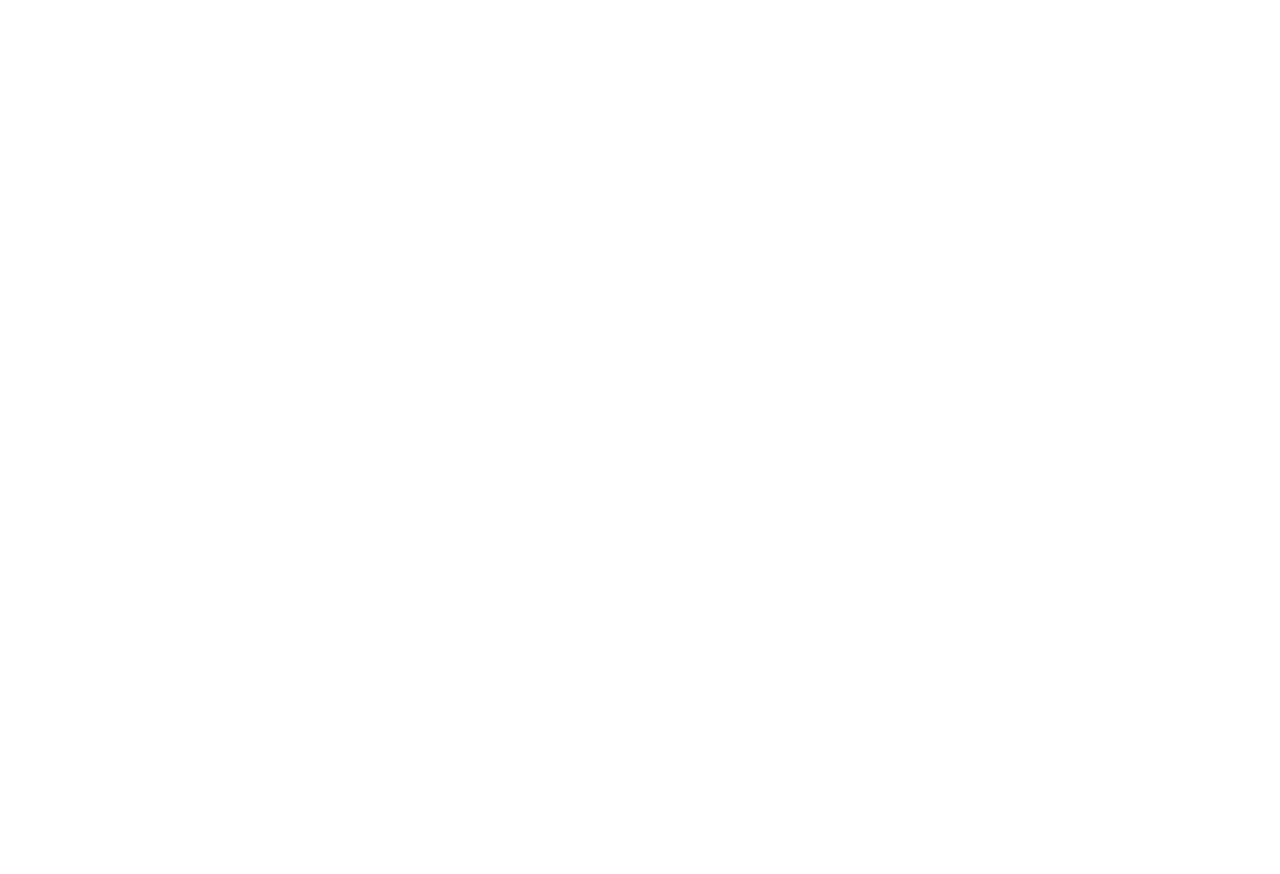
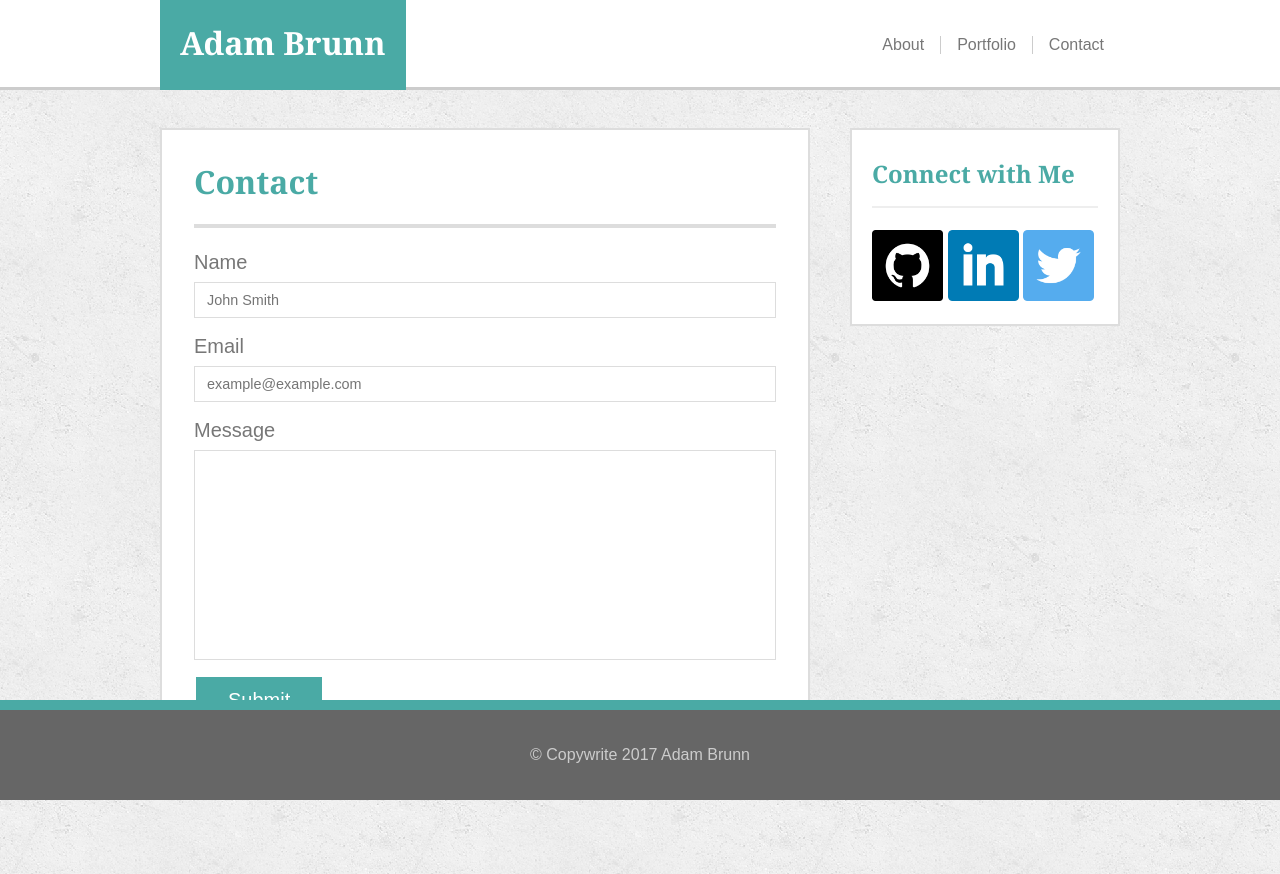
Before and after one commit to AdamMcAdamson/Basic-Portfolio, a plain HTML site: page contact.html in a window 1280 px wide. Before the commit the page ends 800 px from the top, so only its background shows below. Drawn offline with Linux system fonts and the light colour scheme.

Commit message:
Finished Website Code

```diff
--- a/assets/css/style.css
+++ b/assets/css/style.css
@@ -1,7 +1,12 @@
 /* |----Basic Portfolio----| */
 
 
+/*         -Broad Scope-         */
+/*-------------broad-------------*/
 
+html {
+	overflow-y: scroll;
+}
 
 body {
 	background-image: url("../images/concrete_seamless.png");
@@ -26,7 +31,13 @@ h3 {
 	font-weight: bold;
 	font-family: 'Georgia', "Times New Roman", Times, serif;
 }
-/*-------------END--------------*/
+
+a {
+	text-decoration: none;
+}
+
+/*-----------END_broad-----------*/
+
 
 
 /*         -Header CSS-         */
@@ -75,10 +86,17 @@ h3 {
     float: right;
 }
 
-#nav-links {
-	float: right;
-	/*vertical-align: middle;*/
+.nav-link {
 	font-family: 'Arial', 'Helvetica Neue', Helvetica, sans-serif;
+	color: #777777;
+}
+
+.nav-link:hover {
+	color: #555555;
+}
+
+.nav-link:active {
+	color: #999999;
 }
 
 .nav-list-item {
@@ -96,7 +114,7 @@ h3 {
 	border-style: none;
 }
 
-/*-----------head_END------------
+/*-----------END_head------------
 
 
 
@@ -111,7 +129,8 @@ h3 {
 */	margin-right: auto;
 	margin-left: auto;
 	margin-top: 128px;
-	background-color: #000000;
+	padding-bottom: 120px;
+	overflow: auto;
 }
 
 
@@ -135,7 +154,6 @@ h3 {
 	box-sizing: border-box;
 	min-width: 100%;
 	height: 100%;
-	/*background-color: #000000;*/
 
 }
 
@@ -169,7 +187,109 @@ h3 {
 	margin-bottom: 1.12em;
 }
 
-/*---------cs_END----------*/
+
+
+/*     -Portfolio CSS-     */
+/*----------port-----------*/
+
+.portfolio-div {
+	width: 270px;
+	height: 190px;
+	background-color: #000000;
+	margin: 10px 37px 30px 0;
+	position: relative;
+	display: inline-block;
+	overflow: hidden;
+}
+
+.portfolio-div.portfolio-right {
+	margin-right: 0px;
+}
+
+.portfolio-img {
+	width: 100%;
+	min-height: auto;
+}
+
+.portfolio-text {
+	font-size: 1.4em;
+	font-family: 'Georgia', "Times New Roman", Times, serif;
+
+	font-weight: normal;
+	z-index: 20;
+	position: absolute;
+	left: 0;
+	bottom: 8px;
+	box-sizing: border-box;
+	width: 100%;
+	line-height: 60px;
+	height: 60px;
+	background-color: #4aaaa5;
+	color: #ffffff;
+	text-align: center;
+
+}
+
+/*--------END_port---------*/
+
+
+
+/*       -Form CSS-        */
+/*----------form-----------*/
+
+.form-contact-label{
+	display: block;
+	font-size: 1.25em;
+}
+
+.input-text {
+	box-sizing: border-box;
+	font-size: 0.9em;
+	color: #777777;
+	width: 100%;
+	height: 2.5em;
+	margin: 10px 10px 18px 0;
+	padding: 0 12px;
+	border-color: #dddddd;
+	border-style: solid;
+	border-width: 1px;
+}
+
+.input-textarea {
+	box-sizing: border-box;
+	color: #777777;
+	font-family: 'Arial', 'Helvetica Neue', Helvetica, sans-serif;
+	font-size: 0.9em;
+	width: 100%;
+	resize: none;
+	margin: 10px 0px;
+	padding: 8px 10px;
+	border-color: #dddddd;
+	border-style: solid;
+	border-width: 1px;
+
+}
+
+
+#form-contact-submit {
+	background-color: #4aaaa5;
+    border: none;
+    color: white;
+    padding: 12px 32px;
+    text-align: center;
+    text-decoration: none;
+    display: inline-block;
+    font-size: 1.25em;
+    margin: 4px 2px;
+    cursor: pointer;
+}
+
+/*--------END_form---------*/
+
+
+
+
+/*---------END_cs----------*/
 
 
 
@@ -182,6 +302,9 @@ h3 {
 	float: right;
 	background-color: #ffffff;
 	padding: 20px;
+	border-style: solid;
+	border-color: #dddddd;
+	border-width: 2px;
 
 }
 
@@ -203,10 +326,10 @@ h3 {
 	height: auto;
 }
 
-/*--------side_END---------*/
+/*--------END_side---------*/
 
 
-/*------------con_END------------*/
+/*------------END_con------------*/
 
 
 
@@ -214,9 +337,26 @@ h3 {
 /*-----------foot-----------*/
 
 footer {
+	box-sizing: border-box;
 	clear: both;
+	position: fixed;
+	left: 0;
+	bottom: 0;
+	width: 100%;
+	height: 100px;
+	line-height: 90px;
+	background-color: #666666;
+	border-style: solid;
+	border-top-width: 10px;
+	border-color: #4aaaa5;
+	z-index: 1000;
+}
+
+#copywrite-text {
+	color: #cccccc;
+	text-align: center;
+	vertical-align: middle;
 }
 
 
-
-/*---------foot_END---------*/
+/*---------END_foot---------
--- a/contact.html
+++ b/contact.html
@@ -0,0 +1,54 @@
+<!DOCTYPE html>
+<html lang="en-us">
+
+<head>
+    <meta charset="utf-8">
+	<title>Adam Brunn's Porfolio</title>
+    <link rel="stylesheet" type="text/css" href="assets/css/reset.css">
+    <link rel="stylesheet" type="text/css" href="assets/css/style.css">
+</head>
+
+<body>
+	<div id="master-div">
+	    <header id="header-container">
+			<nav id="nav-bar">
+				<h1 id="nav-title">Adam Brunn</h1>
+				<ul id="nav-list">
+					<li class="nav-list-item"><a class="nav-link" href="index.html">About</a></li>
+					<li class="nav-list-item"><a class="nav-link" href="portfolio.html">Portfolio</a></li>
+					<li class="nav-list-item" id="right-list-item"><a class="nav-link" href="contact.html">Contact</a></li>
+				</ul>
+			</nav>
+		</header>
+
+		<div id="content-container">
+			<section id="content-section">
+				<article class="content-article">
+					<h2 class="article-head">Contact</h2>
+	       			<hr class="article-line">
+	        		<form id="form-contact" name="form-contact">
+						<label class="form-contact-label" for="form-name">Name</label>
+						<input type="text" id="form-name" class="input-text" name="nameinput" placeholder="John Smith">
+						<label class="form-contact-label" for="form-email">Email</label>
+						<input type="email" id="form-email" class="input-text" name="emailinput" placeholder="example@example.com">
+	        		</form>
+					<label class="form-contact-label" for="form-message">Message</label>
+					<textarea form="form-contact" id="form-message" class="input-textarea" name="messageinput" rows="12"></textarea>
+					<button form="form-contact" type="submit" name="form-submit" id="form-contact-submit">Submit</button>
+	            </article>
+	        </section>
+	        <aside id="aside-container">
+	            <h3 id="aside-head">Connect with Me</h3>
+	            <hr id="aside-line">
+	            <a href="https://www.github.com/AdamMcAdamson" target="_blank"><img class="connect-img" src="assets/images/githubLogo.png" alt="Github"></a>
+	            <a href="https://www.linkedin.com/in/adammcadamson" target="_blank"><img class="connect-img" src="assets/images/linkedinLogo.png" alt="LinkedIn"></a>
+	            <a href="https://twitter.com/AdamMcAdamson" target="_blank"><img class="connect-img" src="assets/images/twitterLogo.png" alt="Twitter"></a>
+	        </aside>
+		</div>
+	    <footer>
+	        <h5 id="copywrite-text">&copy; Copywrite 2017 Adam Brunn</h5>
+	    </footer>
+	</div>
+</body>
+
+</html>
```
Also changed, not shown: index.html (+3 -3 lines), portfolio.html (+73 -0 lines), assets/images/tempPortfolio1.jpg (added), assets/images/tempPortfolio2.jpg (added), assets/images/tempPortfolio3.jpg (added), assets/images/tempPortfolio4.jpg (added), assets/images/tempPortfolio5.jpg (added), assets/js/emailForm.js (added).
